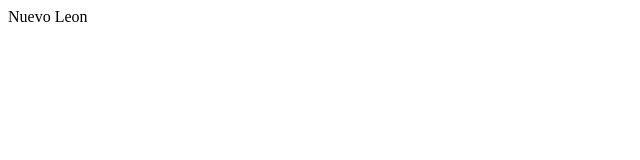
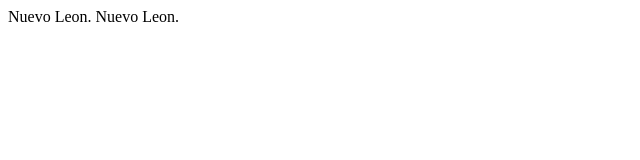
Before and after one commit to sjanovi/hello-world, a plain HTML site: page Nuevo.html in a window 1280 px wide. Shown: the full height of the page, 0-640 px from the left. Drawn offline with Linux system fonts and the light colour scheme.

Commit message:
changed Nuevo.html

```diff
--- a/Nuevo.html
+++ b/Nuevo.html
@@ -3,6 +3,6 @@
 <title>Nuevo</title>
 </head>
 <body>
-Nuevo Leon
+Nuevo Leon. Nuevo Leon.
 </body>
 </html>
```
